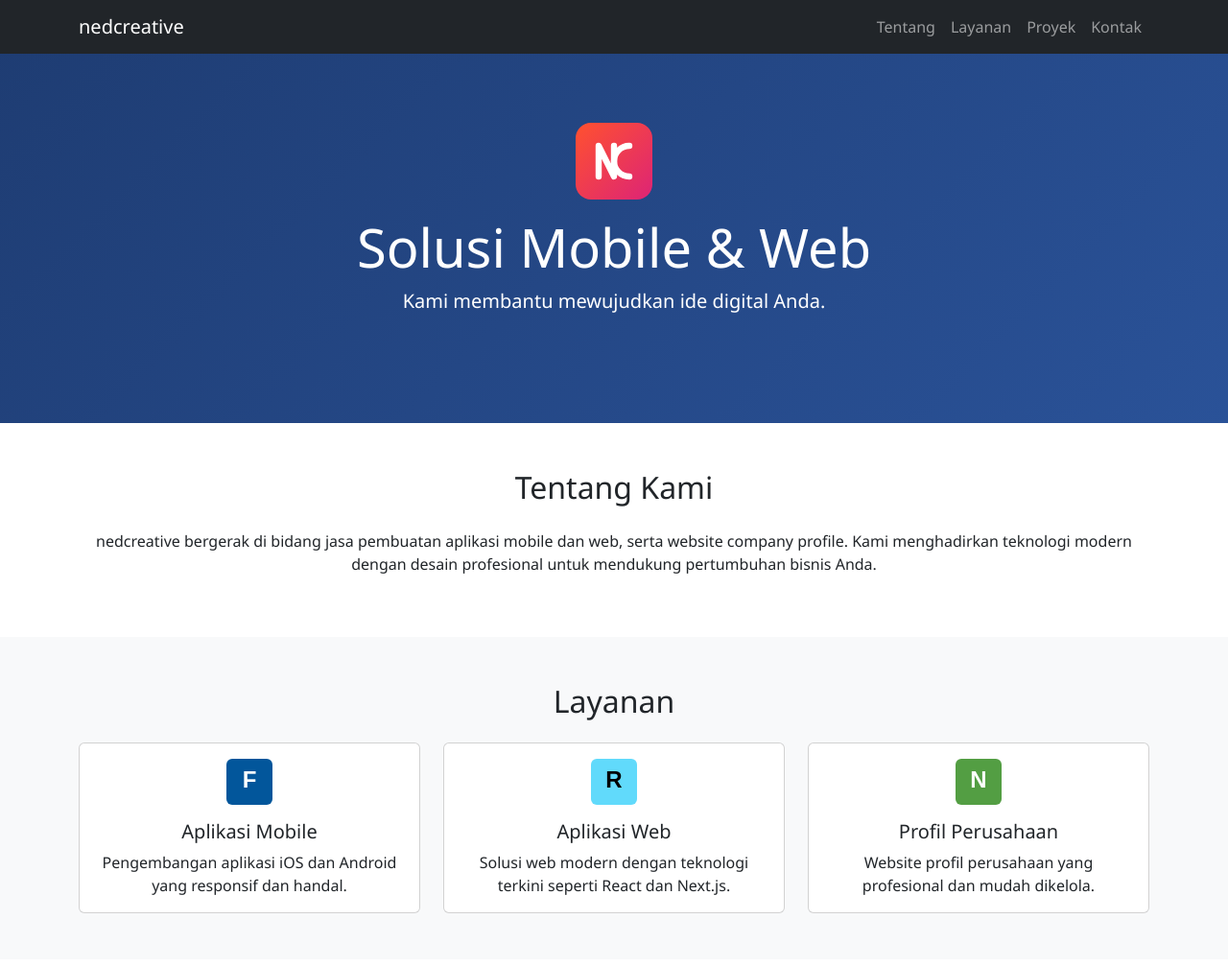
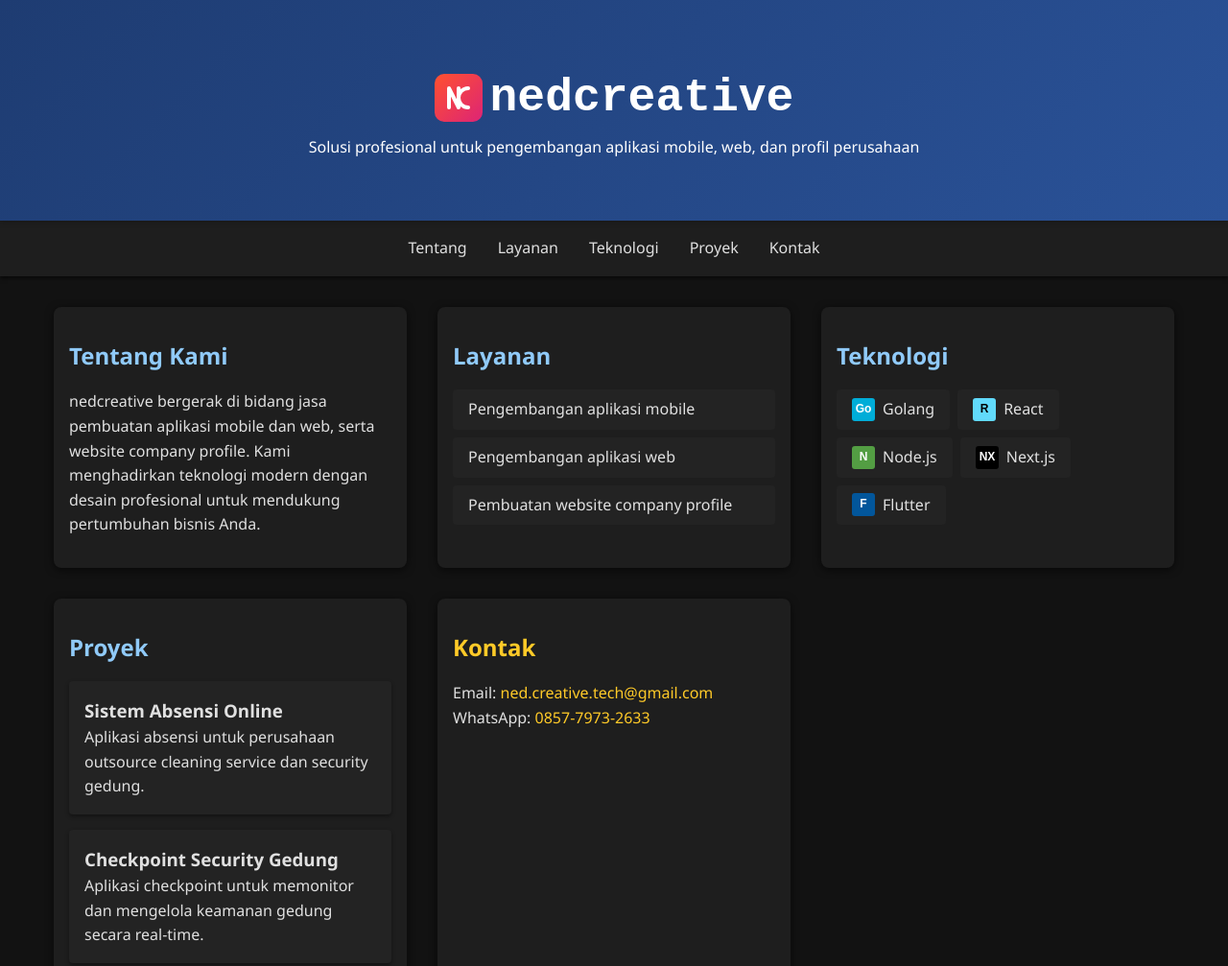
Before and after one commit to altned/nedcreative, a plain HTML site: page index.html in a window 1280 px wide. Shown: the top 1007 px of the page at 96% size. Drawn offline with nearby package versions, Linux system fonts and the light colour scheme.

Commit message:
Revert "feat: redesign portfolio with bootstrap"

```diff
--- a/index.html
+++ b/index.html
@@ -1,137 +1,98 @@
 <!DOCTYPE html>
 <html lang="id">
 <head>
-  <meta charset="UTF-8">
-  <meta name="viewport" content="width=device-width, initial-scale=1.0">
-  <title>nedcreative | Portfolio</title>
-  <link href="https://cdn.jsdelivr.net/npm/bootstrap@5.3.2/dist/css/bootstrap.min.css" rel="stylesheet">
-  <link rel="stylesheet" href="style.css">
+  <meta charset="UTF-8" />
+  <meta name="viewport" content="width=device-width, initial-scale=1.0" />
+  <title>nedcreative | Mobile & Web Solutions</title>
+  <link rel="stylesheet" href="style.css" />
 </head>
 <body>
-  <!-- Navbar -->
-  <nav class="navbar navbar-expand-lg navbar-dark bg-dark fixed-top">
-    <div class="container">
-      <a class="navbar-brand" href="#">nedcreative</a>
-      <button class="navbar-toggler" type="button" data-bs-toggle="collapse" data-bs-target="#navbarNav" aria-controls="navbarNav" aria-expanded="false" aria-label="Toggle navigation">
-        <span class="navbar-toggler-icon"></span>
-      </button>
-      <div class="collapse navbar-collapse" id="navbarNav">
-        <ul class="navbar-nav ms-auto">
-          <li class="nav-item"><a class="nav-link" href="#about">Tentang</a></li>
-          <li class="nav-item"><a class="nav-link" href="#services">Layanan</a></li>
-          <li class="nav-item"><a class="nav-link" href="#portfolio">Proyek</a></li>
-          <li class="nav-item"><a class="nav-link" href="#contact">Kontak</a></li>
-        </ul>
-      </div>
+  <header class="hero fade-in">
+    <div class="logo-container">
+      <img src="assets/logo.svg" alt="nedcreative logo" class="logo" />
+      <h1>nedcreative</h1>
     </div>
+    <p>Solusi profesional untuk pengembangan aplikasi mobile, web, dan profil perusahaan</p>
+  </header>
+
+  <nav class="navbar">
+    <ul>
+      <li><a href="#about">Tentang</a></li>
+      <li><a href="#services">Layanan</a></li>
+      <li><a href="#tech">Teknologi</a></li>
+      <li><a href="#portfolio">Proyek</a></li>
+      <li><a href="#contact">Kontak</a></li>
+    </ul>
   </nav>
 
-  <!-- Hero -->
-  <header class="jumbotron text-center text-white">
-    <div class="container">
-      <img src="assets/logo.svg" alt="nedcreative logo" class="logo mb-3">
-      <h1 class="display-4">Solusi Mobile & Web</h1>
-      <p class="lead">Kami membantu mewujudkan ide digital Anda.</p>
-    </div>
-  </header>
+  <main class="grid-container">
+    <section id="about" class="fade-in">
+      <h2>Tentang Kami</h2>
+      <p>nedcreative bergerak di bidang jasa pembuatan aplikasi mobile dan web, serta website company profile. Kami menghadirkan teknologi modern dengan desain profesional untuk mendukung pertumbuhan bisnis Anda.</p>
+    </section>
 
-  <!-- About -->
-  <section id="about" class="py-5">
-    <div class="container">
-      <h2 class="text-center mb-4">Tentang Kami</h2>
-      <p class="text-center">nedcreative bergerak di bidang jasa pembuatan aplikasi mobile dan web, serta website company profile. Kami menghadirkan teknologi modern dengan desain profesional untuk mendukung pertumbuhan bisnis Anda.</p>
-    </div>
-  </section>
+    <section id="services" class="fade-in">
+      <h2>Layanan</h2>
+      <ul class="services">
+        <li class="slide-up">Pengembangan aplikasi mobile</li>
+        <li class="slide-up">Pengembangan aplikasi web</li>
+        <li class="slide-up">Pembuatan website company profile</li>
+      </ul>
+    </section>
 
-  <!-- Services -->
-  <section id="services" class="bg-light py-5">
-    <div class="container">
-      <h2 class="text-center mb-4">Layanan</h2>
-      <div class="row g-4">
-        <div class="col-md-4">
-          <div class="card h-100 text-center">
-            <div class="card-body">
-              <img src="assets/icons/flutter.svg" alt="Mobile" class="service-icon">
-              <h5 class="card-title mt-3">Aplikasi Mobile</h5>
-              <p class="card-text">Pengembangan aplikasi iOS dan Android yang responsif dan handal.</p>
-            </div>
-          </div>
-        </div>
-        <div class="col-md-4">
-          <div class="card h-100 text-center">
-            <div class="card-body">
-              <img src="assets/icons/react.svg" alt="Web" class="service-icon">
-              <h5 class="card-title mt-3">Aplikasi Web</h5>
-              <p class="card-text">Solusi web modern dengan teknologi terkini seperti React dan Next.js.</p>
-            </div>
-          </div>
-        </div>
-        <div class="col-md-4">
-          <div class="card h-100 text-center">
-            <div class="card-body">
-              <img src="assets/icons/nodejs.svg" alt="Company Profile" class="service-icon">
-              <h5 class="card-title mt-3">Profil Perusahaan</h5>
-              <p class="card-text">Website profil perusahaan yang profesional dan mudah dikelola.</p>
-            </div>
-          </div>
-        </div>
+    <section id="tech" class="fade-in">
+      <h2>Teknologi</h2>
+      <ul class="tech-list">
+        <li class="slide-up"><img src="assets/icons/go.svg" alt="Golang" />Golang</li>
+        <li class="slide-up"><img src="assets/icons/react.svg" alt="React" />React</li>
+        <li class="slide-up"><img src="assets/icons/nodejs.svg" alt="Node.js" />Node.js</li>
+        <li class="slide-up"><img src="assets/icons/nextjs.svg" alt="Next.js" />Next.js</li>
+        <li class="slide-up"><img src="assets/icons/flutter.svg" alt="Flutter" />Flutter</li>
+      </ul>
+    </section>
+
+    <section id="portfolio" class="fade-in">
+      <h2>Proyek</h2>
+      <div class="projects">
+        <article class="project slide-up">
+          <h3>Sistem Absensi Online</h3>
+          <p>Aplikasi absensi untuk perusahaan outsource cleaning service dan security gedung.</p>
+        </article>
+        <article class="project slide-up">
+          <h3>Checkpoint Security Gedung</h3>
+          <p>Aplikasi checkpoint untuk memonitor dan mengelola keamanan gedung secara real-time.</p>
+        </article>
+        <article class="project slide-up">
+          <h3>Portal Layanan Visa & Paspor</h3>
+          <p>Platform web untuk order jasa pembuatan dan perpanjangan visa, paspor, serta layanan imigrasi lainnya.</p>
+        </article>
       </div>
-    </div>
-  </section>
+    </section>
 
-  <!-- Portfolio -->
-  <section id="portfolio" class="py-5">
-    <div class="container">
-      <h2 class="text-center mb-4">Proyek</h2>
-      <div class="row g-4">
-        <div class="col-sm-6 col-lg-4">
-          <div class="portfolio-item">
-            <img src="https://via.placeholder.com/350x200" alt="Project 1">
-            <div class="overlay">
-              <div>Sistem Absensi Online</div>
-            </div>
-          </div>
-        </div>
-        <div class="col-sm-6 col-lg-4">
-          <div class="portfolio-item">
-            <img src="https://via.placeholder.com/350x200" alt="Project 2">
-            <div class="overlay">
-              <div>Checkpoint Security Gedung</div>
-            </div>
-          </div>
-        </div>
-        <div class="col-sm-6 col-lg-4">
-          <div class="portfolio-item">
-            <img src="https://via.placeholder.com/350x200" alt="Project 3">
-            <div class="overlay">
-              <div>Portal Layanan Visa & Paspor</div>
-            </div>
-          </div>
-        </div>
-      </div>
-    </div>
-  </section>
+    <section id="contact" class="fade-in">
+      <h2>Kontak</h2>
+      <p>Email: <a href="mailto:ned.creative.tech@gmail.com">ned.creative.tech@gmail.com</a></p>
+      <p>WhatsApp: <a href="https://wa.me/6285779732633">0857-7973-2633</a></p>
+    </section>
+  </main>
 
-  <!-- Contact -->
-  <section id="contact" class="bg-light py-5">
-    <div class="container">
-      <h2 class="text-center mb-4">Kontak</h2>
-      <div class="row justify-content-center">
-        <div class="col-md-6">
-          <p>Email: <a href="mailto:ned.creative.tech@gmail.com">ned.creative.tech@gmail.com</a></p>
-          <p>WhatsApp: <a href="https://wa.me/6285779732633">0857-7973-2633</a></p>
-        </div>
-      </div>
-    </div>
-  </section>
-
-  <footer class="bg-dark text-white text-center py-3">
-    <p class="mb-0">&copy; <span id="year"></span> nedcreative. All rights reserved.</p>
+  <footer>
+    <p>&copy; <span id="year"></span> nedcreative. All rights reserved.</p>
   </footer>
 
-  <script src="https://cdn.jsdelivr.net/npm/bootstrap@5.3.2/dist/js/bootstrap.bundle.min.js"></script>
   <script>
     document.getElementById('year').textContent = new Date().getFullYear();
+
+    const observer = new IntersectionObserver((entries, obs) => {
+      entries.forEach((entry) => {
+        if (entry.isIntersecting) {
+          entry.target.classList.add('visible');
+          obs.unobserve(entry.target);
+        }
+      });
+    }, { threshold: 0.1 });
+
+    document.querySelectorAll('.fade-in, .slide-up').forEach((el) => observer.observe(el));
   </script>
 </body>
 </html>
--- a/style.css
+++ b/style.css
@@ -1,48 +1,207 @@
+* {
+  box-sizing: border-box;
+  margin: 0;
+  padding: 0;
+}
+
 body {
   font-family: "Segoe UI", Tahoma, Geneva, Verdana, sans-serif;
-  scroll-behavior: smooth;
+  line-height: 1.6;
+  color: #e0e0e0;
+  background: #121212;
 }
 
-.jumbotron {
-  padding: 8rem 0 6rem;
+.hero {
   background: linear-gradient(135deg, #1e3c72, #2a5298);
+  color: #fff;
+  padding: 4rem 1rem;
+  text-align: center;
+  box-shadow: 0 2px 6px rgba(0, 0, 0, 0.2);
+}
+
+.hero h1 {
+  font-family: "Courier New", Courier, monospace;
+  font-size: 3rem;
+}
+
+.logo-container {
+  display: flex;
+  align-items: center;
+  justify-content: center;
+  gap: 0.5rem;
 }
 
 .logo {
-  width: 80px;
+  height: 50px;
 }
 
-.service-icon {
-  width: 48px;
-  height: 48px;
+.navbar ul {
+  display: flex;
+  justify-content: center;
+  list-style: none;
+  background: #1e1e1e;
+  box-shadow: 0 2px 4px rgba(0, 0, 0, 0.6);
 }
 
-.portfolio-item {
-  position: relative;
-  overflow: hidden;
+.navbar li a {
+  color: #e0e0e0;
+  padding: 1rem;
+  display: block;
+  text-decoration: none;
+  transition: background 0.3s, color 0.3s;
 }
 
-.portfolio-item img {
-  width: 100%;
-  display: block;
+.navbar li a:hover {
+  background: #2a5298;
+  color: #fff;
 }
 
-.portfolio-item .overlay {
-  position: absolute;
-  top: 0;
-  left: 0;
-  width: 100%;
-  height: 100%;
-  background: rgba(0, 0, 0, 0.6);
-  color: #fff;
+section {
+  padding: 2rem 1rem;
+  background: #1e1e1e;
+  border-radius: 8px;
+  box-shadow: 0 2px 8px rgba(0, 0, 0, 0.6);
+}
+
+h2 {
+  color: #90caf9;
+  margin-bottom: 1rem;
+}
+
+
+.services {
+  list-style: none;
+  padding: 0;
+}
+
+.services li {
+  background: #232323;
+  margin-bottom: 0.5rem;
+  padding: 0.5rem 1rem;
+  border-radius: 4px;
+  transition: transform 0.3s, background 0.3s;
+}
+
+.services li:hover {
+  background: #2a5298;
+  transform: translateX(5px);
+}
+
+.tech-list {
+  list-style: none;
+  display: flex;
+  flex-wrap: wrap;
+  gap: 0.5rem;
+  padding: 0;
+}
+
+.tech-list li {
   display: flex;
   align-items: center;
-  justify-content: center;
-  text-align: center;
-  opacity: 0;
-  transition: opacity 0.3s;
+  gap: 0.5rem;
+  background: #232323;
+  padding: 0.5rem 1rem;
+  border-radius: 4px;
+  transition: transform 0.3s, background 0.3s;
 }
 
-.portfolio-item:hover .overlay {
-  opacity: 1;
+.tech-list li:hover {
+  background: #2a5298;
+  transform: translateY(-3px);
 }
+
+.tech-list img {
+  width: 24px;
+  height: 24px;
+}
+
+.projects {
+  display: grid;
+  grid-template-columns: repeat(auto-fit, minmax(200px, 1fr));
+  gap: 1rem;
+}
+
+.project {
+  background: #232323;
+  padding: 1rem;
+  border-radius: 4px;
+  box-shadow: 0 2px 4px rgba(0, 0, 0, 0.4);
+  transition: transform 0.3s, box-shadow 0.3s;
+}
+
+.project:hover {
+  transform: translateY(-5px);
+  box-shadow: 0 4px 12px rgba(0, 0, 0, 0.6);
+}
+
+#contact a {
+  color: #ffca28;
+  text-decoration: none;
+}
+
+#contact a:hover {
+  color: #ffe082;
+}
+
+#contact h2 {
+  color: #ffca28;
+}
+
+footer {
+  text-align: center;
+  background: #1e1e1e;
+  color: #aaa;
+  padding: 1rem;
+  margin-top: 2rem;
+}
+
+.grid-container {
+  display: grid;
+  grid-template-columns: repeat(auto-fit, minmax(300px, 1fr));
+  gap: 2rem;
+  max-width: 1200px;
+  margin: 2rem auto;
+  padding: 0 1rem;
+}
+
+.grid-container section {
+  margin: 0;
+}
+
+/* Animations */
+.fade-in {
+  opacity: 0;
+}
+
+.fade-in.visible {
+  animation: fadeIn 1s ease forwards;
+}
+
+.slide-up {
+  opacity: 0;
+  transform: translateY(20px);
+}
+
+.slide-up.visible {
+  animation: slideUp 1s ease forwards;
+}
+
+@keyframes fadeIn {
+  from {
+    opacity: 0;
+  }
+  to {
+    opacity: 1;
+  }
+}
+
+@keyframes slideUp {
+  from {
+    opacity: 0;
+    transform: translateY(20px);
+  }
+  to {
+    opacity: 1;
+    transform: translateY(0);
+  }
+}
```
